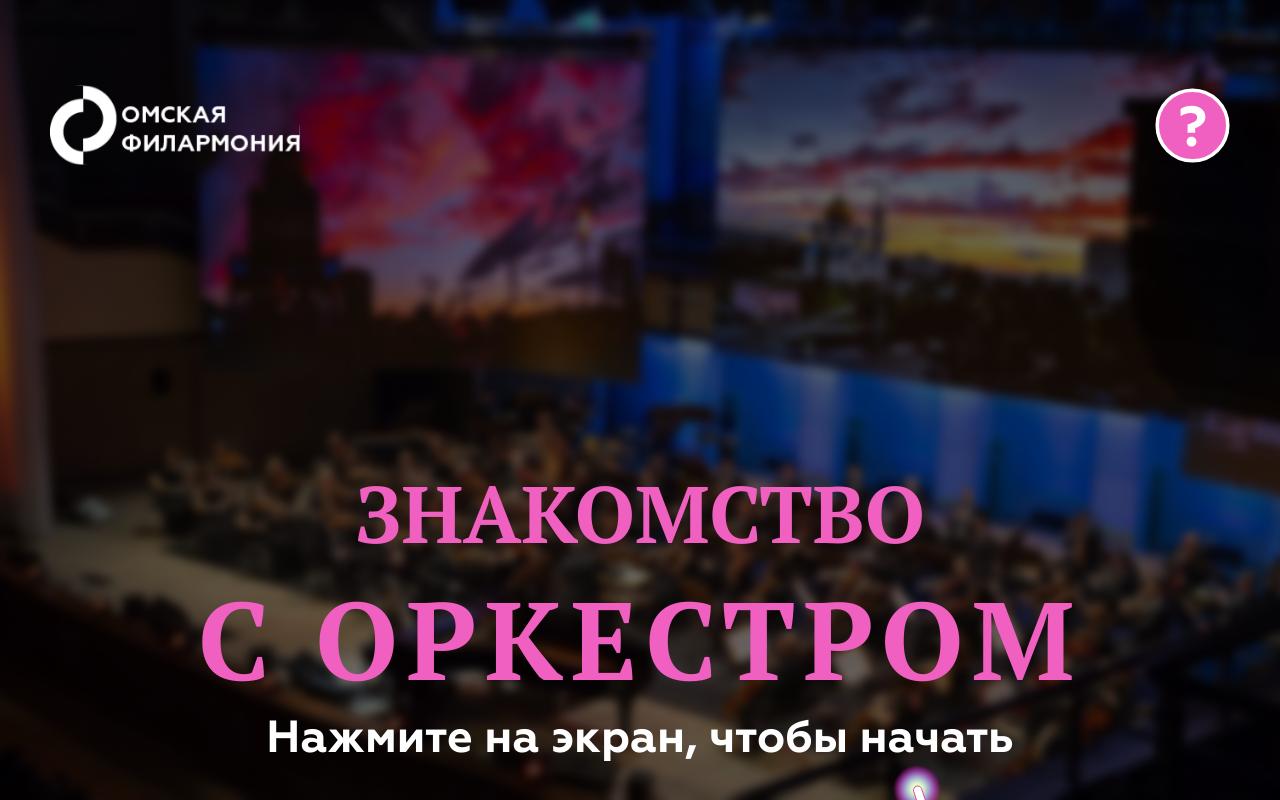
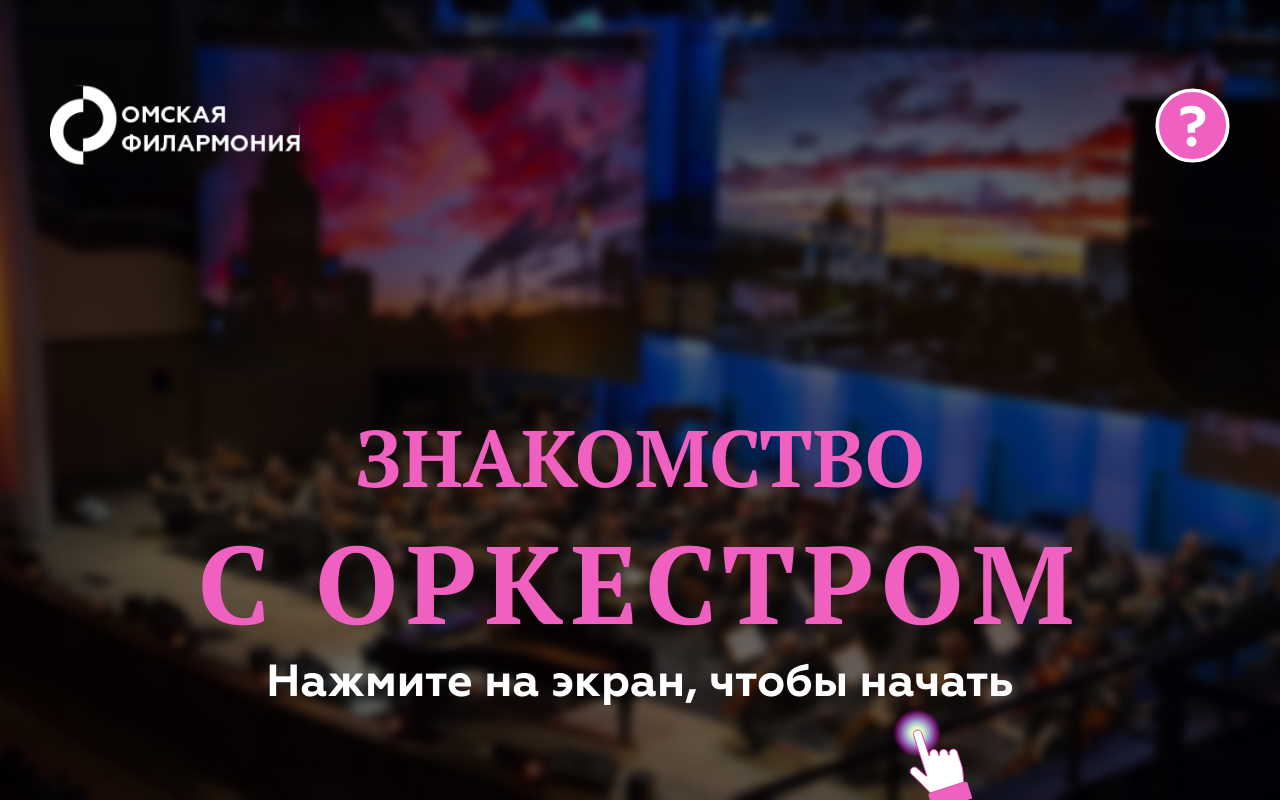
Before and after one commit to Student-Labs-2023/intro-orchestra, a Next.js app: page / in a window 1280 px wide. Built offline with nearby package versions, Linux system fonts and the light colour scheme.

Commit message:
add-linkOnPanoramaPage-and-update-structure

```diff
--- a/package.json
+++ b/package.json
@@ -9,6 +9,7 @@
     "lint": "next lint"
   },
   "dependencies": {
+    "@photo-sphere-viewer/core": "^5.1.7",
     "@types/node": "20.4.0",
     "@types/react": "18.2.14",
     "@types/react-dom": "18.2.6",
@@ -17,6 +18,7 @@
     "next": "13.4.8",
     "react": "18.2.0",
     "react-dom": "18.2.0",
+    "react-photo-sphere-viewer": "^3.3.5-psv5.1.4",
     "typescript": "5.1.6"
   }
 }
--- a/src/app/page.tsx
+++ b/src/app/page.tsx
@@ -1,9 +1,14 @@
-import { Home } from "@/components/home/Home";
-
+import Home from "@/components/home/Home";
+import Link from "next/link";
 
 export default function HomePage() {
   return (
     <>
+      <Link
+      href={'/panorama'}
+      style={
+        { position: "absolute", display: "block", width: "100%", height: "100%", zIndex: '1' }
+      }/>
       <Home />
     </>
   );
--- a/src/components/home/Home.tsx
+++ b/src/components/home/Home.tsx
@@ -1,43 +1,12 @@
-import Image from "next/image";
-import styles from "./home.module.css";
-import localFont from "next/font/local"
+import { TheHeader } from "./header/TheHeader";
+import { TheMain } from "./main/TheMain";
 
-const PTSerif = localFont({ src: "../../fonts/PTSerif-Bold.ttf" })
-const geometria = localFont({ src: "../../fonts/Geometria-Bold.woff" })
 
-export const Home = () => {
+export default function Home() {
   return (
     <>
-      <div className={styles.container}>
-        <Image
-          src={"/logo.svg"}
-          alt={"Омская Филармония"}
-          width={250}
-          height={150}
-          priority
-        />
-
-        <Image
-          src={"/instruction.svg"}
-          alt={"Инструкция пользователя"}
-          width={75}
-          height={75}
-          priority
-        />
-      </div>
-      <div className={styles.info}>
-        <h1 style={PTSerif.style}>
-          Знакомство <br /> <span>c оркестром</span>
-        </h1>
-        <p style={geometria.style}>Нажмите на экран, чтобы начать</p>
-        <Image
-          className={styles.pointer}
-          src={"/pointer.svg"}
-          alt={"Указатель"}
-          width={85}
-          height={155}
-        />
-      </div>
+      <TheHeader/>
+      <TheMain/>
     </>
   );
 };
--- /dev/null
+++ b/src/components/home/header/TheHeader.tsx
@@ -0,0 +1,27 @@
+import React from "react";
+import Link from "next/link";
+import Image from "next/image";
+import styles from "./header.module.css";
+
+export const TheHeader = () => {
+  return (
+    <header className={styles.header}>
+      <Link href="https://omfil.ru" style={{ zIndex: "2" }}>
+        <Image
+          src={"/logo.svg"}
+          alt={"Омская Филармония"}
+          width={250}
+          height={150}
+        />
+      </Link>
+      <Link href="/" style={{ zIndex: "2" }}>
+        <Image
+          src={"/instruction.svg"}
+          alt={"Инструкция пользователя"}
+          width={75}
+          height={75}
+        />
+      </Link>
+    </header>
+  );
+};
--- /dev/null
+++ b/src/components/home/header/header.module.css
@@ -0,0 +1,9 @@
+.header {
+  display: flex;
+  justify-content: space-between;
+  align-items: center;
+  gap: 25px;
+  flex-wrap: wrap;
+  padding: 50px 50px 0 50px;
+  margin-bottom: 200px;
+}
--- a/src/components/home/home.module.css
+++ /dev/null
@@ -1,41 +0,0 @@
-.container {
-	display: flex;
-	justify-content: space-between;
-	align-items: center;
-	gap: 25px;
-	flex-wrap: wrap;
-	padding: 50px 50px 0 50px;
-	margin-bottom: 260px;
-}
-
-.info {
-	position: relative;
-	display: flex;
-	flex-direction: column;
-	justify-content: center;
-	align-items: center;
-	text-align: center;
-	text-transform: uppercase;
-}
-
-.info h1{
-	font-size: 80px;
-	color: #F060C0;
-}
-
-.info h1 span {
-	font-size: 110px;
-	letter-spacing: 8px;
-}
-
-.info p {
-	font-size: 45px;
-	color: #fff;
-	text-transform: none;
-}
-
-.pointer {
-	position: absolute;
-	top: 90%;
-	right: 24%;
-}
--- /dev/null
+++ b/src/components/home/main/TheMain.tsx
@@ -0,0 +1,24 @@
+import styles from './main.module.css'
+import Image from 'next/image';
+import localFont from "next/font/local";
+
+const PTSerif = localFont({ src: "../../../fonts/PTSerif-Bold.ttf" })
+const geometria = localFont({ src: "../../../fonts/Geometria-Bold.woff" })
+
+export const TheMain = () => {
+	return (
+    <main className={styles.main}>
+      <h1 style={PTSerif.style}>
+        Знакомство <br/><span>c оркестром</span>
+      </h1>
+      <p style={geometria.style}>Нажмите на экран, чтобы начать</p>
+      <Image
+        className={styles.pointer}
+        src={"/pointer.svg"}
+        alt={"Указатель"}
+        width={85}
+        height={155}
+      />
+    </main>
+  );
+}
--- /dev/null
+++ b/src/components/home/main/main.module.css
@@ -0,0 +1,31 @@
+.main {
+  position: relative;
+  display: flex;
+  flex-direction: column;
+  justify-content: center;
+  align-items: center;
+  text-align: center;
+  text-transform: uppercase;
+}
+
+.main h1 {
+  font-size: 80px;
+  color: #f060c0;
+}
+
+.main h1 span {
+  font-size: 110px;
+  letter-spacing: 8px;
+}
+
+.main p {
+  font-size: 45px;
+  color: #fff;
+  text-transform: none;
+}
+
+.pointer {
+  position: absolute;
+  top: 90%;
+  right: 24%;
+}
```
Also changed, not shown: public/1.jpeg (added), 1 other file (tests, documents, lock files or other folders).
